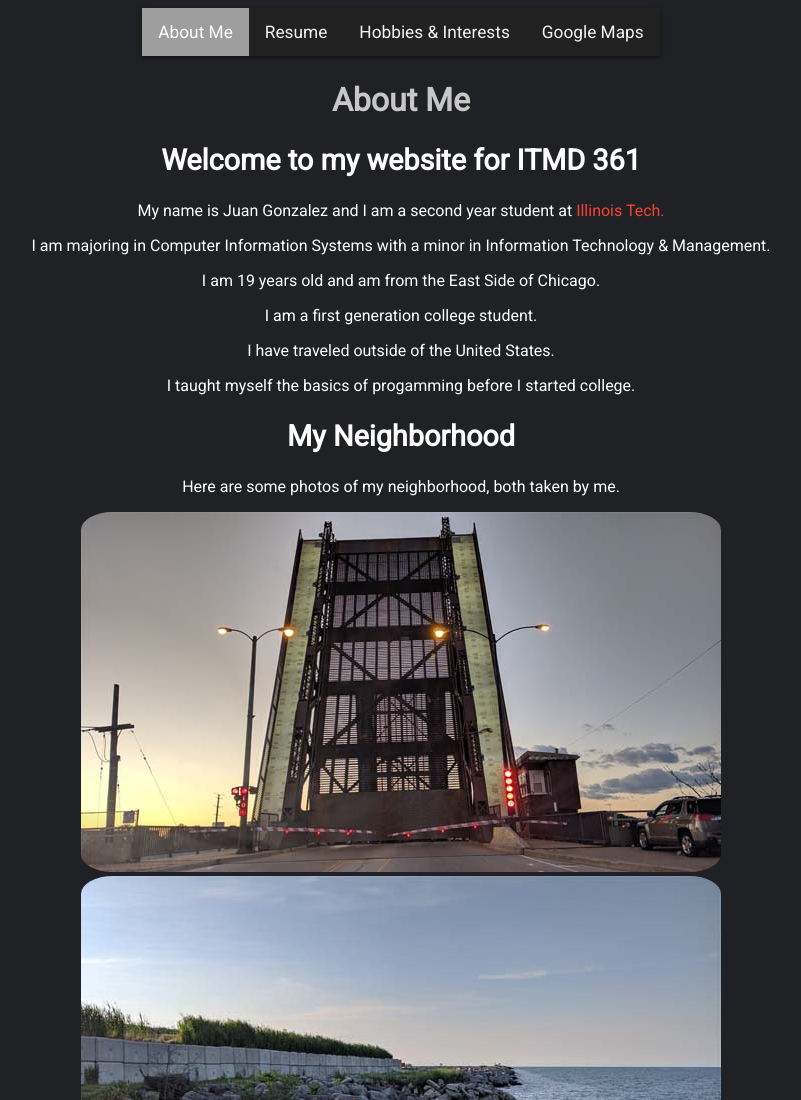
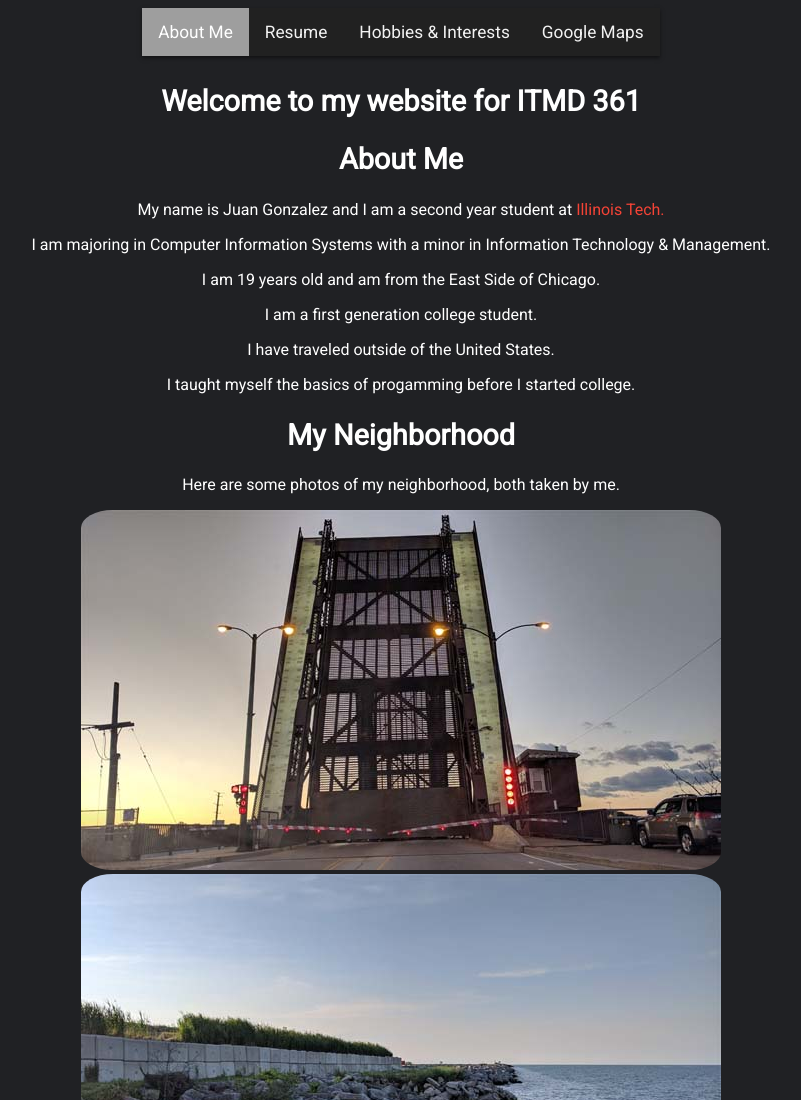
Before and after one commit to John256145/itmd-361-project-3, a plain HTML site: page index.html in a window 1280 px wide. Shown: the top 1100 px of the page, without its empty margins (239-1040 px from the left). Drawn offline with Linux system fonts and the light colour scheme.

Commit message:
moved the 'about me' section

```diff
--- a/index.html
+++ b/index.html
@@ -15,9 +15,9 @@
 		<a href="interests.html">Hobbies & Interests</a>
 		<a href="maps.html">Google Maps</a>
 	</div>
-	<h1><mark class = "title">About Me</mark></h1>
 	<h2>Welcome to my website for ITMD 361</h2>
 	<section>
+		<h2> About Me</h2>
 	  <p>My name is Juan Gonzalez and I am a second year student at <mark class = "red">Illinois Tech.</mark></p>
 	  <p>I am majoring in Computer Information Systems with a minor in Information Technology & Management.</p>
     <p>I am 19 years old and am from the East Side of Chicago.</p>
```
Also changed, not shown: maps.html (+1 -1 lines).
